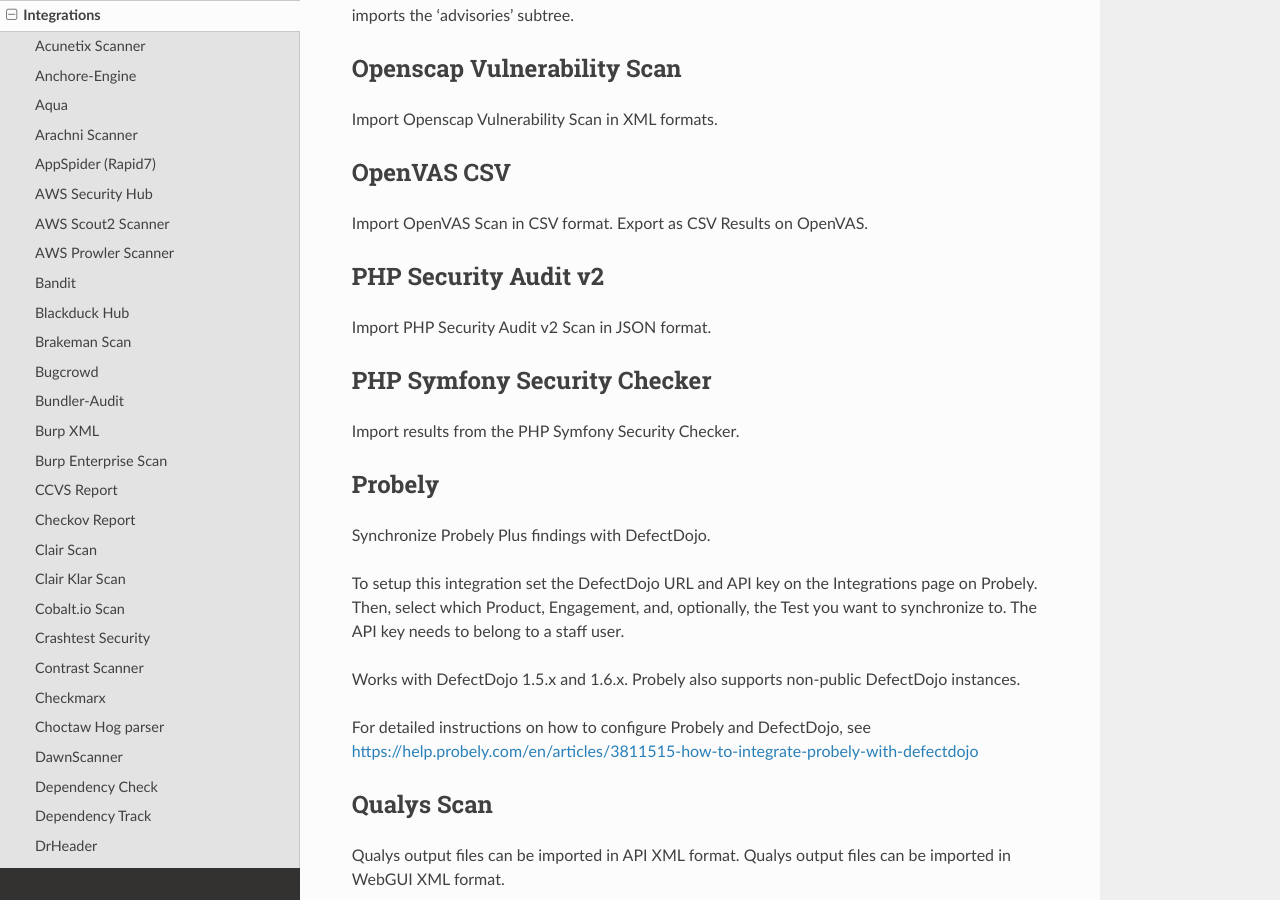
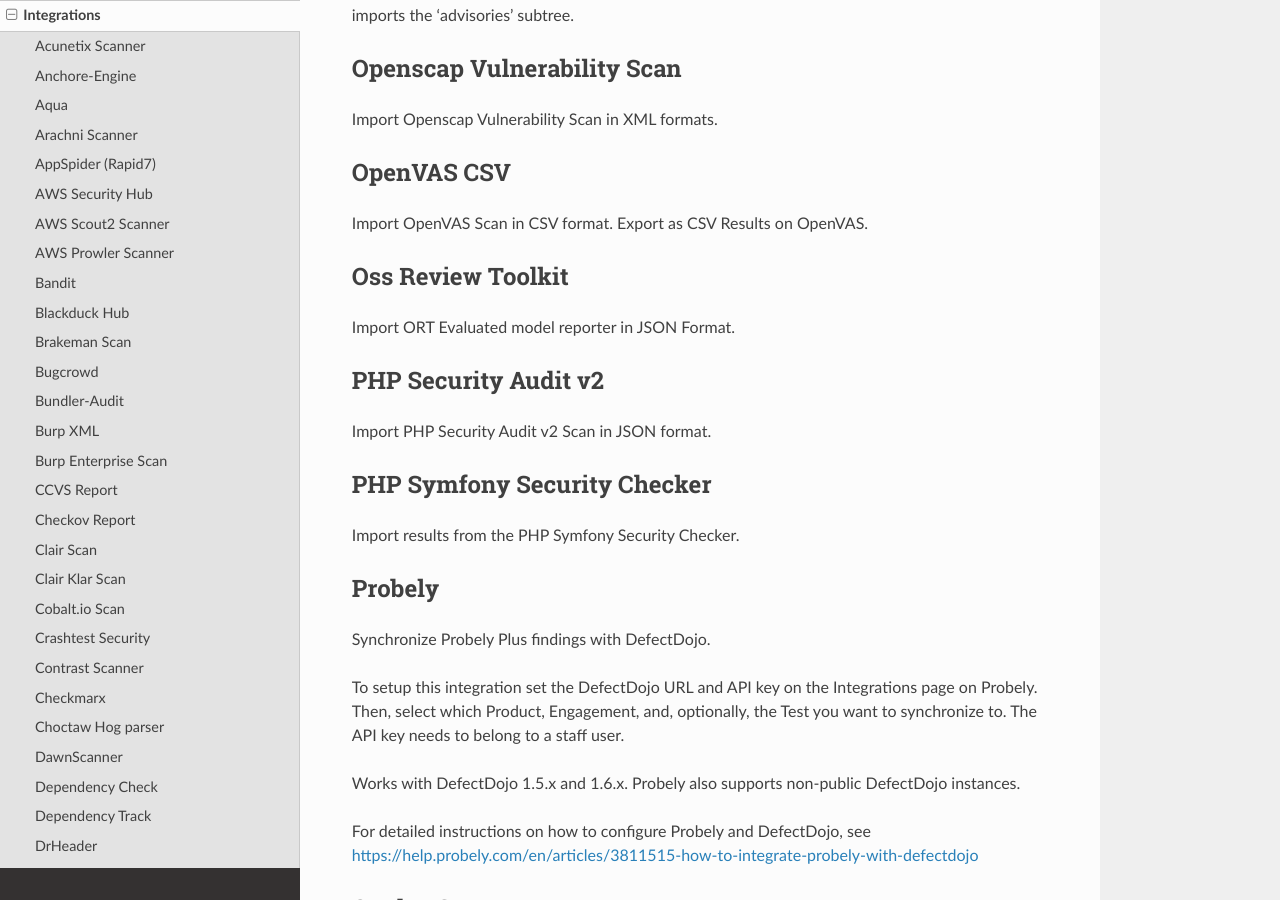
Before and after one commit to DefectDojo/Documentation, a Sphinx documentation site: the page built from docs/integrations.rst, in a window 1280 px wide and 900 px high, scrolled down 6062 px. Built offline with Sphinx 7.4.7 and the Read the Docs theme 2.0.0, drawn with Linux system fonts in a browser that asks for light colours.

Commit message:
add ORT integration

```diff
--- a/docs/integrations.rst
+++ b/docs/integrations.rst
@@ -232,6 +232,10 @@
 OpenVAS CSV
 -----------
 Import OpenVAS Scan in CSV format. Export as CSV Results on OpenVAS.
+
+Oss Review Toolkit
+-----------
+Import ORT Evaluated model reporter in JSON Format.
 
 PHP Security Audit v2
 ---------------------
```
